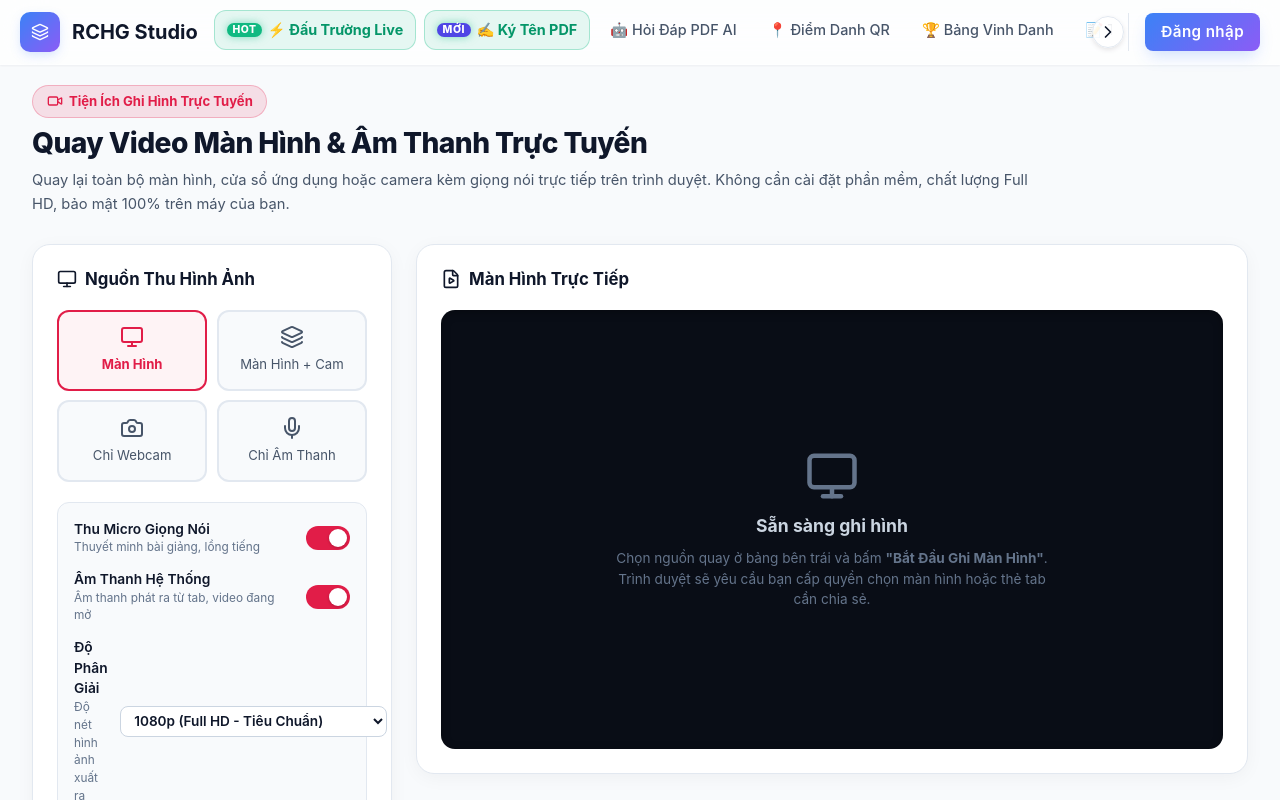
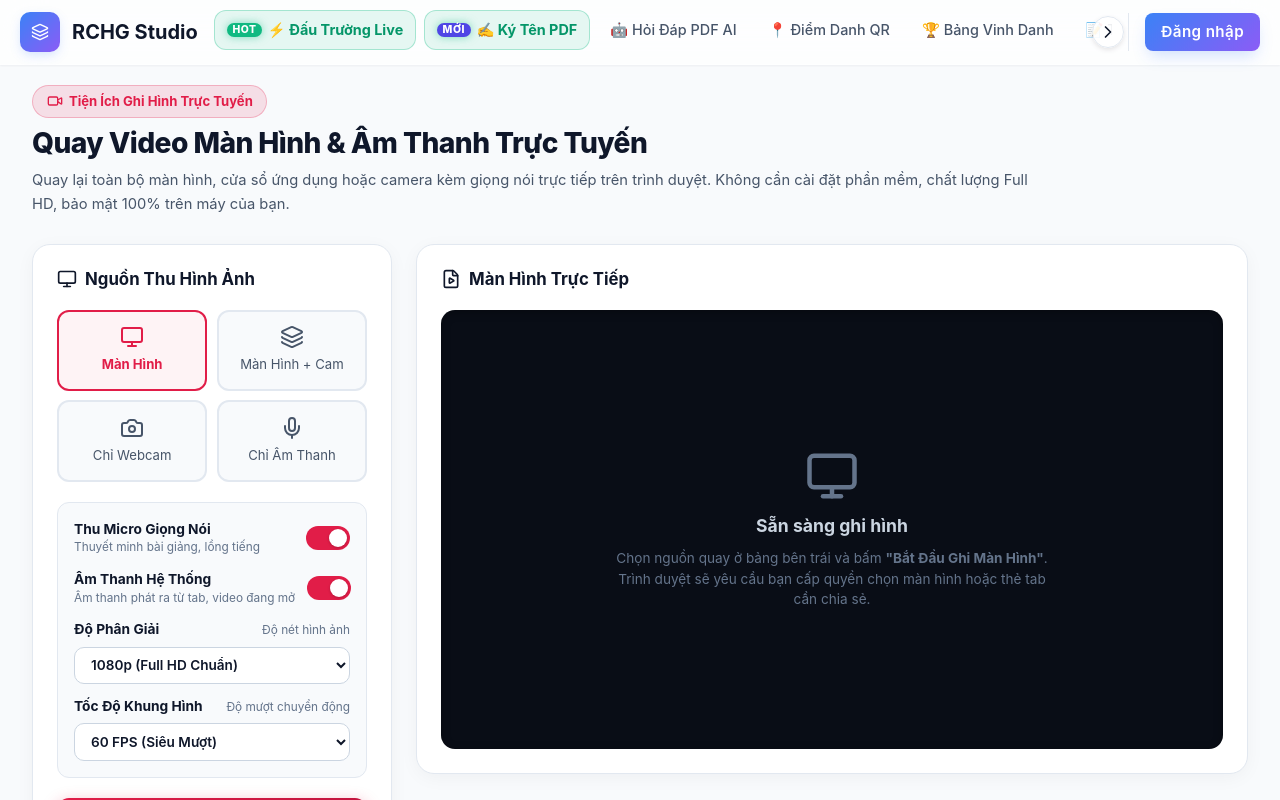
Before and after one commit to rchg2025/pdfstudio, a React (Vite) app: page /quay-man-hinh in a window 1280 px wide. Shown: the top 800 px of the page. Built offline with nearby package versions, Linux system fonts and the light colour scheme; no server answers.

Commit message:
fix(recorder): fix resolution and fps selector overflow layout

```diff
--- a/src/pages/ScreenRecorder.css
+++ b/src/pages/ScreenRecorder.css
@@ -161,6 +161,41 @@
   gap: 0.75rem;
 }
 
+.setting-field-col {
+  display: flex;
+  flex-direction: column;
+  gap: 0.4rem;
+  width: 100%;
+}
+
+.setting-header-line {
+  display: flex;
+  align-items: baseline;
+  justify-content: space-between;
+  gap: 0.5rem;
+  width: 100%;
+}
+
+.setting-select-control {
+  width: 100%;
+  padding: 0.55rem 0.75rem;
+  border-radius: 10px;
+  border: 1px solid #cbd5e1;
+  font-size: 0.85rem;
+  font-weight: 600;
+  background: #ffffff;
+  color: var(--text, #0f172a);
+  outline: none;
+  box-sizing: border-box;
+  transition: all 0.15s ease;
+  cursor: pointer;
+}
+
+.setting-select-control:focus {
+  border-color: #e11d48;
+  box-shadow: 0 0 0 3px rgba(225, 29, 72, 0.12);
+}
+
 .setting-info {
   display: flex;
   flex-direction: column;
@@ -168,13 +203,15 @@
 
 .setting-name {
   font-size: 0.86rem;
-  font-weight: 600;
+  font-weight: 700;
   color: var(--text, #0f172a);
+  white-space: nowrap;
 }
 
 .setting-desc {
   font-size: 0.74rem;
   color: #64748b;
+  white-space: nowrap;
 }
 
 /* TOGGLE SWITCH */
--- a/src/pages/ScreenRecorder.tsx
+++ b/src/pages/ScreenRecorder.tsx
@@ -443,51 +443,37 @@ export default function ScreenRecorder() {
 
             {recordMode !== 'audio' && (
               <>
-                <div className="setting-row">
-                  <div className="setting-info">
+                <div className="setting-field-col">
+                  <div className="setting-header-line">
                     <span className="setting-name">Độ Phân Giải</span>
-                    <span className="setting-desc">Độ nét hình ảnh xuất ra</span>
+                    <span className="setting-desc">Độ nét hình ảnh</span>
                   </div>
                   <select
                     value={videoQuality}
                     onChange={(e) => setVideoQuality(e.target.value as any)}
                     disabled={recordingStatus !== 'idle'}
-                    style={{
-                      padding: '0.35rem 0.6rem',
-                      borderRadius: '8px',
-                      border: '1px solid #cbd5e1',
-                      fontSize: '0.85rem',
-                      fontWeight: 600,
-                      background: '#ffffff'
-                    }}
+                    className="setting-select-control"
                   >
-                    <option value="4k">4K (2160p Ultra HD - Siêu Nét)</option>
-                    <option value="2k">2K (1440p QHD - Sắc Nét)</option>
-                    <option value="1080p">1080p (Full HD - Tiêu Chuẩn)</option>
-                    <option value="720p">720p (HD - Tiết Kiệm Dung Lượng)</option>
+                    <option value="4k">4K (2160p Ultra HD)</option>
+                    <option value="2k">2K (1440p QHD)</option>
+                    <option value="1080p">1080p (Full HD Chuẩn)</option>
+                    <option value="720p">720p (HD Tiết Kiệm)</option>
                   </select>
                 </div>
 
-                <div className="setting-row">
-                  <div className="setting-info">
+                <div className="setting-field-col">
+                  <div className="setting-header-line">
                     <span className="setting-name">Tốc Độ Khung Hình</span>
-                    <span className="setting-desc">Độ mượt mà của chuyển động</span>
+                    <span className="setting-desc">Độ mượt chuyển động</span>
                   </div>
                   <select
                     value={frameRate}
                     onChange={(e) => setFrameRate(Number(e.target.value))}
                     disabled={recordingStatus !== 'idle'}
-                    style={{
-                      padding: '0.35rem 0.6rem',
-                      borderRadius: '8px',
-                      border: '1px solid #cbd5e1',
-                      fontSize: '0.85rem',
-                      fontWeight: 600,
-                      background: '#ffffff'
-                    }}
+                    className="setting-select-control"
                   >
-                    <option value={60}>60 FPS (Cực Mượt - Chơi game, thao tác nhanh)</option>
-                    <option value={30}>30 FPS (Chuẩn bài giảng, thuyết trình)</option>
+                    <option value={60}>60 FPS (Siêu Mượt)</option>
+                    <option value={30}>30 FPS (Tiêu Chuẩn)</option>
                   </select>
                 </div>
               </>
```
